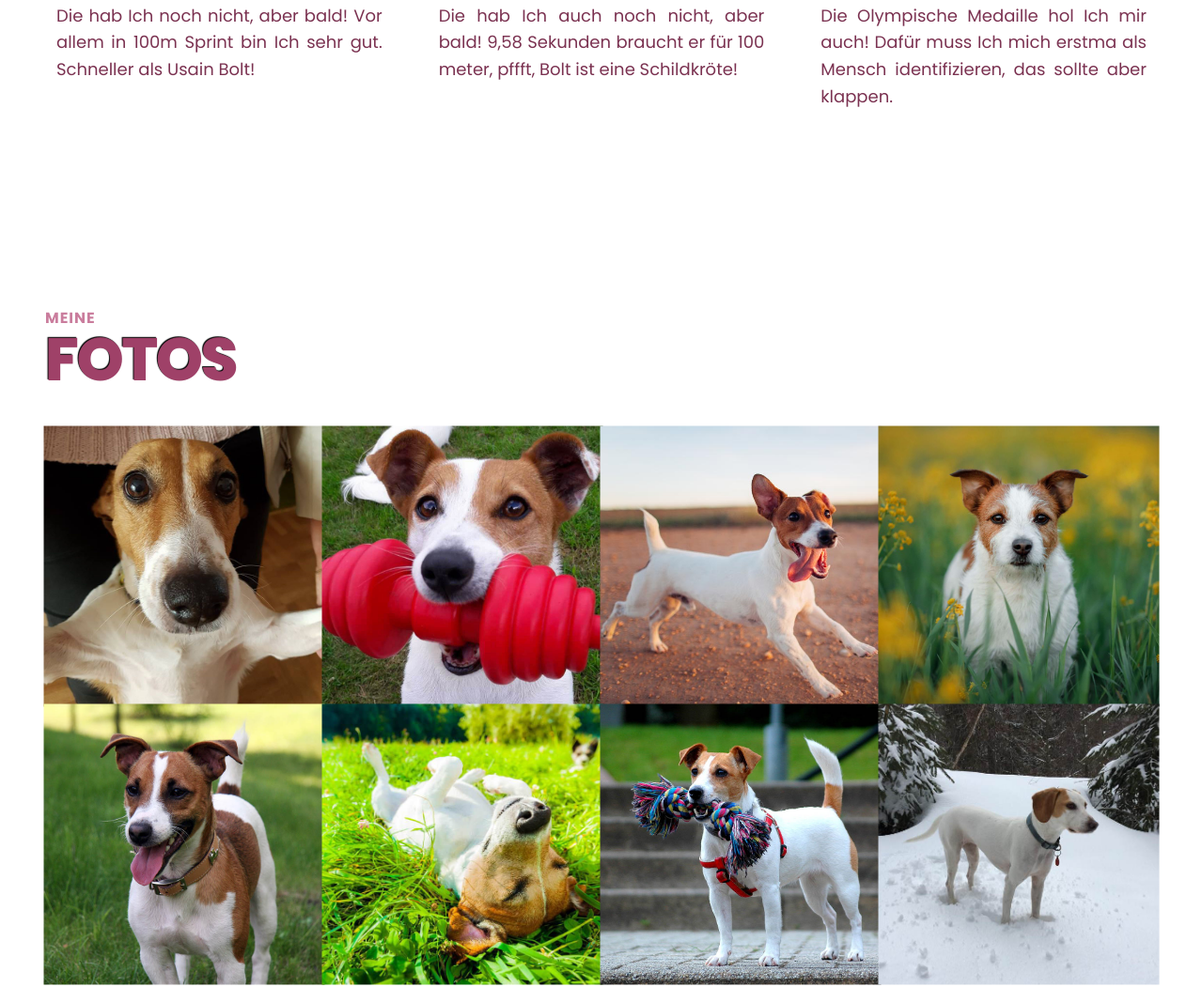
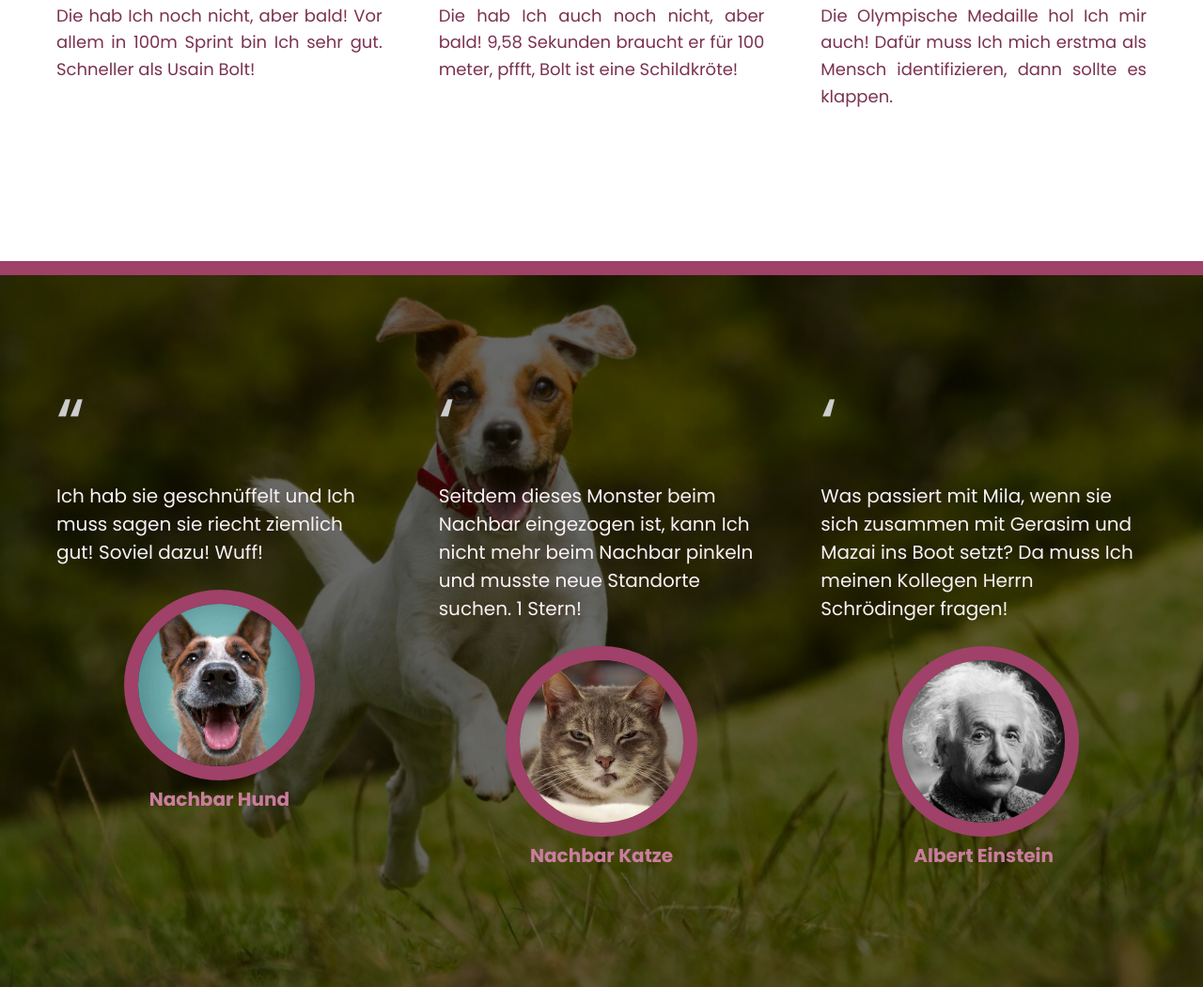
Before and after one commit to welschmoor/mila, a plain HTML site: page index.html in a window 1280 px wide. Shown: the part 1096-2147 px from the top of the page at 94% size. Drawn offline with Linux system fonts and the light colour scheme.

Commit message:
testimonials finished

```diff
--- a/index.html
+++ b/index.html
@@ -29,9 +29,10 @@
 
 
                 <ul class="mainnav-ul">
-                    <li class="mainnav-li "><a href="#medaillen-section" class="mainnav-a zindex medalafter">Meine Medaillen</a></li>
+                    <li class="mainnav-li "><a href="#medaillen-section" class="mainnav-a zindex medalafter">Meine
+                            Medaillen</a></li>
                     <li class="mainnav-li"><a href="#fotos-section" class="mainnav-a">Fotos</a></li>
-                    <li class="mainnav-li"><a href="#" class="mainnav-a">Andere über mich</a></li>
+                    <li class="mainnav-li"><a href="#testimonials" class="mainnav-a">Andere über mich</a></li>
                     <li class="mainnav-li"><a href="#" class="mainnav-a">Über mich</a></li>
                 </ul>
             </nav>
@@ -69,7 +70,8 @@
                         <img src="img/medal.png" alt="" class="medaille-logo">
                     </div>
                     <div class="medaille-title">European Chapion</div>
-                    <p class="medaille-text">Die hab Ich noch nicht, aber bald! Vor allem in 100m Sprint bin Ich sehr gut. Schneller als Usain Bolt!</p>
+                    <p class="medaille-text">Die hab Ich noch nicht, aber bald! Vor allem in 100m Sprint bin Ich sehr
+                        gut. Schneller als Usain Bolt!</p>
                 </div>
 
                 <div class="medaille-cl medaille1">
@@ -77,7 +79,8 @@
                         <img src="img/medal2.png" alt="" class="medaille-logo">
                     </div>
                     <div class="medaille-title">Word Champion</div>
-                    <p class="medaille-text">Die hab Ich auch noch nicht, aber bald! 9,58 Sekunden braucht er für 100 meter, pffft, Bolt ist eine Schildkröte!</p>
+                    <p class="medaille-text">Die hab Ich auch noch nicht, aber bald! 9,58 Sekunden braucht er für 100
+                        meter, pffft, Bolt ist eine Schildkröte!</p>
                 </div>
 
 
@@ -86,13 +89,59 @@
                         <img src="img/medal3.png" alt="" class="medaille-logo olympic-medal">
                     </div>
                     <div class="medaille-title">Olympic Gold</div>
-                    <p class="medaille-text">Die Olympische Medaille hol Ich mir auch! Dafür muss Ich mich erstma als Mensch identifizieren, das sollte aber klappen.</p>
+                    <p class="medaille-text">Die Olympische Medaille hol Ich mir auch! Dafür muss Ich mich erstma als
+                        Mensch identifizieren, dann sollte es klappen.</p>
                 </div>
             </div>
             <br>
             <br>
         </div>
     </section>
+
+
+
+
+    <section class="testimonials" id="testimonials">
+        <div class="testimonials-maindiv">
+            <div class="testimonials-grid">
+                <div class="testimonial-div">
+                    <blockquote class="blockquote">
+                        <p class="blockquote-text-p">Ich hab sie geschnüffelt und Ich muss sagen sie riecht ziemlich
+                            gut! Soviel dazu! Wuff!</p>
+                    </blockquote>
+                    <div class="testimonials-img-div">
+                        <img src="img/testimonials-Dog.jpg" alt="" class="testimonials-img">
+                    </div>
+                    <figcaption>Nachbar Hund</figcaption>
+                </div>
+
+                <div class="testimonial-div">
+                    <blockquote class="blockquote">
+                        <p class="blockquote-text-p">Seitdem dieses Monster beim Nachbar eingezogen ist, kann Ich nicht
+                            mehr beim Nachbar pinkeln und musste neue Standorte suchen. 1 Stern! </p>
+                    </blockquote>
+                    <div class="testimonials-img-div">
+                        <img src="img/testimonials-cat.jpg" alt="" class="testimonials-img">
+                    </div>
+                    <figcaption>Nachbar Katze</figcaption>
+                    <!-- —  -->
+                </div>
+
+                <div class="testimonial-div">
+                    <blockquote class="blockquote">
+                        <p class="blockquote-text-p">Was passiert mit Mila, wenn sie sich zusammen mit Gerasim und Mazai
+                            ins Boot setzt? Da muss Ich meinen Kollegen Herrn Schrödinger fragen!</p>
+                    </blockquote>
+                    <div class="testimonials-img-div">
+                        <img src="img/einstein.jpg" alt="" class="testimonials-img">
+                    </div>
+                    <figcaption>Albert Einstein</figcaption>
+                </div>
+            </div>
+        </div>
+    </section>
+
+
 
 
 
@@ -114,6 +163,13 @@
 
         </div>
     </section>
+
+
+
+
+
+
+
 
 
 
--- a/style.css
+++ b/style.css
@@ -101,6 +101,9 @@ html {
 
 }
 
+.medalafter {
+    margin-right: 1rem;
+}
 .medalafter::before {
     content: url(img/medaillen.png);
     display: inline-block;
@@ -206,7 +209,7 @@ html {
     color: var(--text-dark-color);
     font-size: 0.9rem;
     line-height: 1.6;
-
+    font-weight: 400;
     text-align: justify;
     hyphens: auto;
 }
@@ -279,6 +282,64 @@ html {
 
 
 
+
+
+/*//////////////////////////////////////////////////
+        Testimonials
+//////////////////////////////////////////////////*/
+.testimonials {
+    background-image: linear-gradient(rgba(0, 0, 0, 0.589), rgba(0, 0, 0, 0.589)),url(img/testimonials.jpg);
+    background-size: cover;
+    background-position: center;
+    height: 100vh;
+    background-attachment: fixed;
+    border-top: 15px solid var(--brand-color);
+    border-bottom: 15px solid var(--brand-color);
+}
+
+
+.testimonials-grid {
+    display: grid;
+    grid-template-columns: 1fr 1fr 1fr;
+    justify-content: center;
+    margin: 0rem 3rem;
+    padding-top: 5rem;
+    column-gap: 3rem;
+}
+
+
+
+blockquote:before {
+    color: #ccc;
+    content: open-quote;
+    font-size: 4em;
+
+ }
+
+ .blockquote-text-p {
+    color: var(--text-color);
+    margin-bottom: 2rem;
+ }
+
+ figcaption {
+    display: block;
+    margin-top: 1rem;
+    color: var(--text-color);
+    text-align: center;
+    color: var(--span-color);
+    font-weight: 700;
+ }
+
+.testimonials-img-div {
+    display: flex;
+    justify-content: center;
+
+}
+.testimonials-img {
+    width: 50%;
+    border-radius: 50%;
+    box-shadow: 0px 0px 0px 15px var(--brand-color);
+}
 
 
 
```
Also changed, not shown: img/einstein.jpg (added), img/testimonials-Dog.jpg (added), img/testimonials-cat.jpg (added), img/testimonials.jpg (added).
